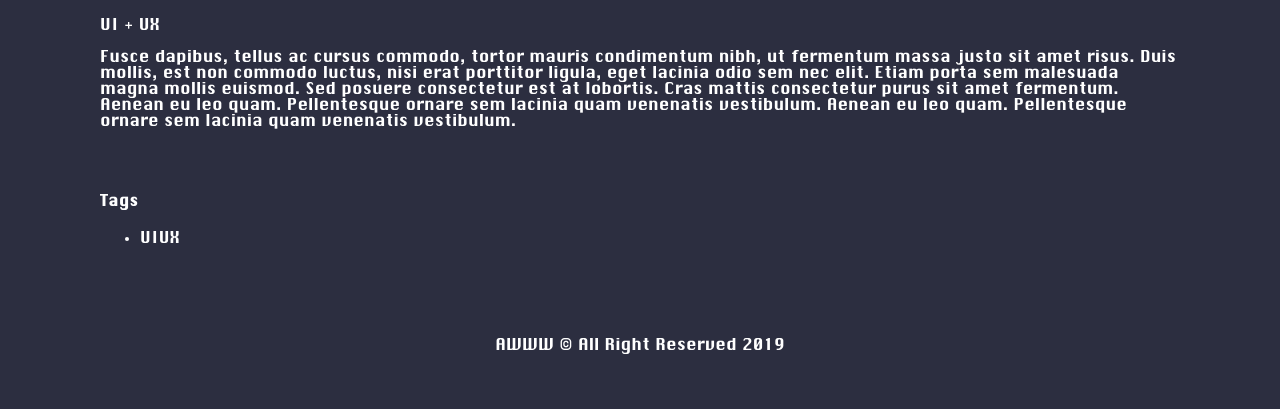
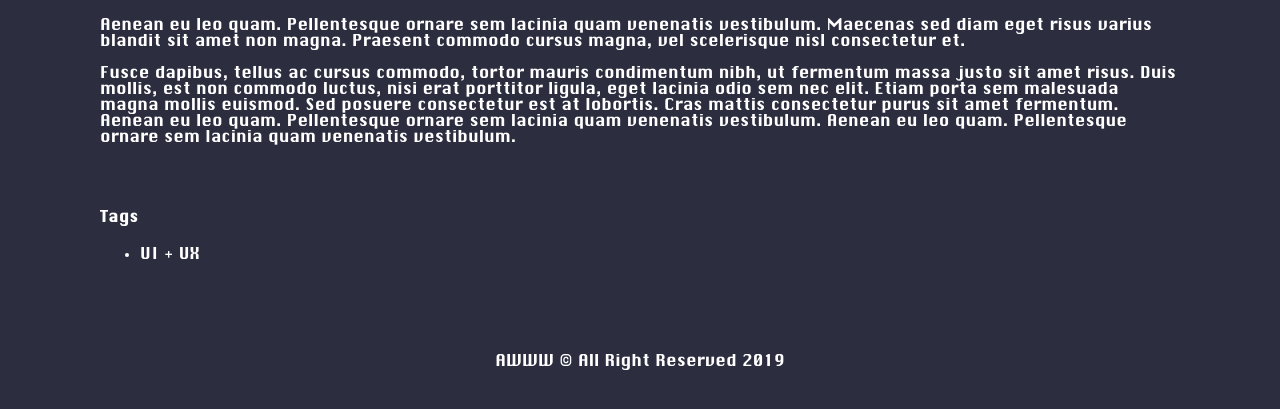
Before and after one commit to artists-on-the-world-wide-web/awww.rocks, a Gatsby site: page /work/2019-02-28-sample-work-02 in a window 1280 px wide. Shown: the part 153-562 px from the top of the page. Built offline with nearby package versions, Linux system fonts and the light colour scheme; Gatsby itself is replaced by a stand-in of ours.

Commit message:
Update Work “2019-02-28-sample-work-02”

```diff
--- a/src/pages/work/2019-02-28-sample-work-02.md
+++ b/src/pages/work/2019-02-28-sample-work-02.md
@@ -3,9 +3,12 @@ templateKey: blog-post
 title: Weekly UI/UX Challenges
 date: 2019-02-28T07:22:51.062Z
 cover: /img/tisha_ui-2x.png
-description: UI + UX
+description: >-
+  Aenean eu leo quam. Pellentesque ornare sem lacinia quam venenatis vestibulum.
+  Maecenas sed diam eget risus varius blandit sit amet non magna. Praesent
+  commodo cursus magna, vel scelerisque nisl consectetur et.
 tags:
-  - UIUX
+  - UI + UX
 category: Work
 ---
 Fusce dapibus, tellus ac cursus commodo, tortor mauris condimentum nibh, ut fermentum massa justo sit amet risus. Duis mollis, est non commodo luctus, nisi erat porttitor ligula, eget lacinia odio sem nec elit. Etiam porta sem malesuada magna mollis euismod. Sed posuere consectetur est at lobortis. Cras mattis consectetur purus sit amet fermentum. Aenean eu leo quam. Pellentesque ornare sem lacinia quam venenatis vestibulum. Aenean eu leo quam. Pellentesque ornare sem lacinia quam venenatis vestibulum.
```
